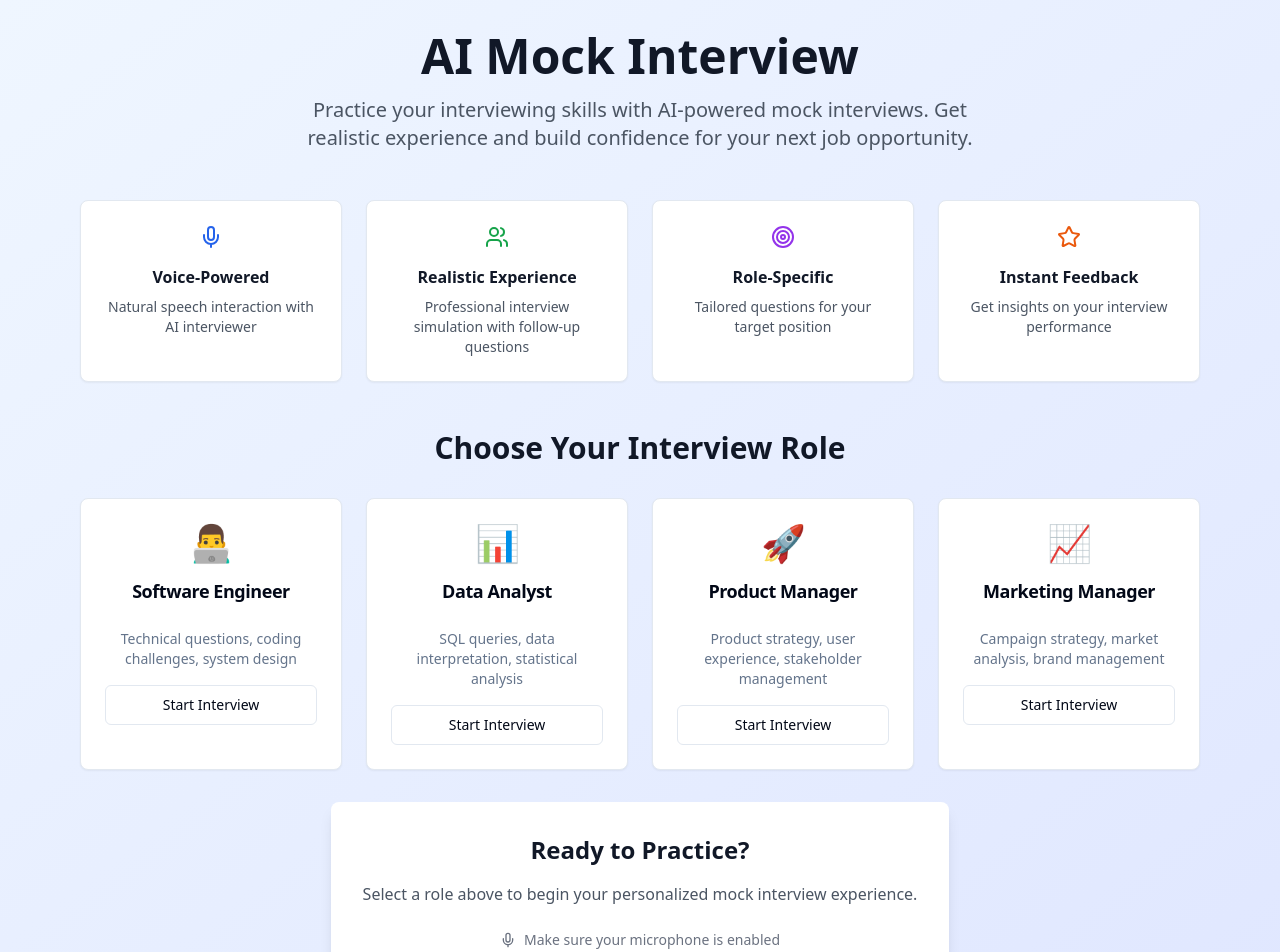
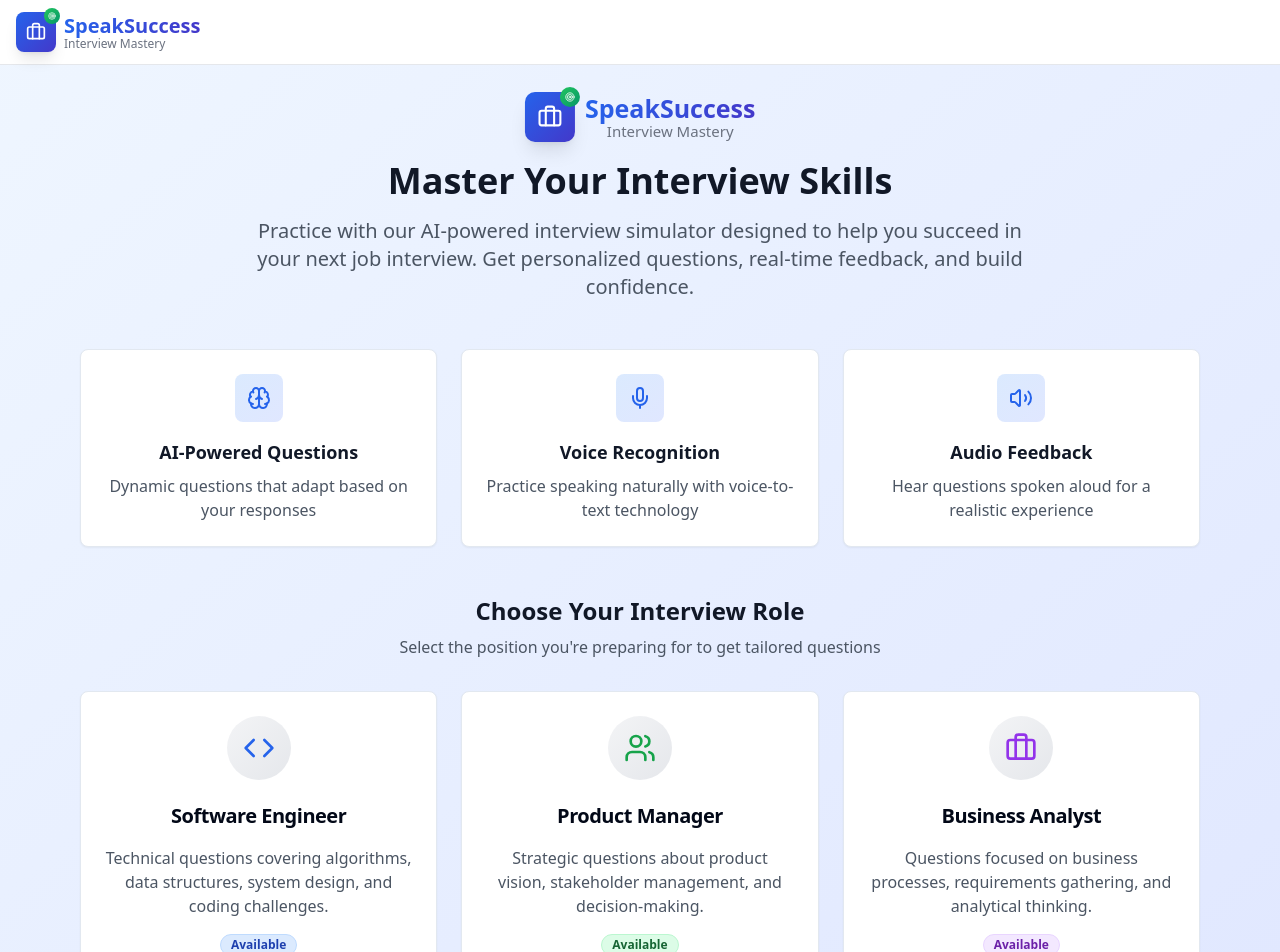
Before and after one commit to kashi-verma/speak-to-succeed-mock, a React (Vite) app: page / in a window 1280 px wide. Shown: the top 952 px of the page. Built offline with nearby package versions, Linux system fonts and the light colour scheme.

Commit message:
Remove Lovable logo and add new logo
Replaced the Lovable heart logo with a new logo in the project.

```diff
--- a/src/App.tsx
+++ b/src/App.tsx
@@ -1,3 +1,4 @@
+
 import { Toaster } from "@/components/ui/toaster";
 import { Toaster as Sonner } from "@/components/ui/sonner";
 import { TooltipProvider } from "@/components/ui/tooltip";
@@ -5,6 +6,7 @@ import { QueryClient, QueryClientProvider } from "@tanstack/react-query";
 import { BrowserRouter, Routes, Route } from "react-router-dom";
 import Index from "./pages/Index";
 import NotFound from "./pages/NotFound";
+import Header from "./components/Header";
 
 const queryClient = new QueryClient();
 
@@ -14,11 +16,14 @@ const App = () => (
       <Toaster />
       <Sonner />
       <BrowserRouter>
-        <Routes>
-          <Route path="/" element={<Index />} />
-          {/* ADD ALL CUSTOM ROUTES ABOVE THE CATCH-ALL "*" ROUTE */}
-          <Route path="*" element={<NotFound />} />
-        </Routes>
+        <div className="min-h-screen bg-gradient-to-br from-blue-50 to-indigo-100">
+          <Header />
+          <Routes>
+            <Route path="/" element={<Index />} />
+            {/* ADD ALL CUSTOM ROUTES ABOVE THE CATCH-ALL "*" ROUTE */}
+            <Route path="*" element={<NotFound />} />
+          </Routes>
+        </div>
       </BrowserRouter>
     </TooltipProvider>
   </QueryClientProvider>
--- /dev/null
+++ b/src/components/Header.tsx
@@ -0,0 +1,14 @@
+
+import Logo from './Logo';
+
+const Header = () => {
+  return (
+    <header className="bg-white border-b border-gray-200 sticky top-0 z-50">
+      <div className="container mx-auto px-4 py-3">
+        <Logo />
+      </div>
+    </header>
+  );
+};
+
+export default Header;
--- a/src/components/InterviewWelcome.tsx
+++ b/src/components/InterviewWelcome.tsx
@@ -1,128 +1,146 @@
 
+import { useState } from 'react';
 import { Button } from '@/components/ui/button';
-import { Card, CardContent, CardDescription, CardHeader, CardTitle } from '@/components/ui/card';
-import { Mic, Users, Target, Star } from 'lucide-react';
+import { Card, CardContent, CardHeader, CardTitle } from '@/components/ui/card';
+import { Badge } from '@/components/ui/badge';
+import { Briefcase, Users, Code, Mic, Volume2, Brain } from 'lucide-react';
+import Logo from './Logo';
 
 interface InterviewWelcomeProps {
   onStartInterview: (role: string) => void;
 }
 
 const InterviewWelcome = ({ onStartInterview }: InterviewWelcomeProps) => {
+  const [selectedRole, setSelectedRole] = useState<string>('');
+
   const roles = [
     {
+      id: 'software-engineer',
       title: 'Software Engineer',
-      description: 'Technical questions, coding challenges, system design',
-      icon: '👨‍💻'
+      icon: Code,
+      description: 'Technical questions covering algorithms, data structures, system design, and coding challenges.',
+      color: 'bg-blue-100 text-blue-800 border-blue-200',
+      iconColor: 'text-blue-600'
     },
     {
-      title: 'Data Analyst',
-      description: 'SQL queries, data interpretation, statistical analysis',
-      icon: '📊'
+      id: 'product-manager',
+      title: 'Product Manager',
+      icon: Users,
+      description: 'Strategic questions about product vision, stakeholder management, and decision-making.',
+      color: 'bg-green-100 text-green-800 border-green-200',
+      iconColor: 'text-green-600'
     },
     {
-      title: 'Product Manager',
-      description: 'Product strategy, user experience, stakeholder management',
-      icon: '🚀'
-    },
-    {
-      title: 'Marketing Manager',
-      description: 'Campaign strategy, market analysis, brand management',
-      icon: '📈'
+      id: 'business-analyst',
+      title: 'Business Analyst',
+      icon: Briefcase,
+      description: 'Questions focused on business processes, requirements gathering, and analytical thinking.',
+      color: 'bg-purple-100 text-purple-800 border-purple-200',
+      iconColor: 'text-purple-600'
     }
   ];
 
   const features = [
     {
-      icon: <Mic className="w-6 h-6 text-blue-600" />,
-      title: 'Voice-Powered',
-      description: 'Natural speech interaction with AI interviewer'
+      icon: Brain,
+      title: 'AI-Powered Questions',
+      description: 'Dynamic questions that adapt based on your responses'
     },
     {
-      icon: <Users className="w-6 h-6 text-green-600" />,
-      title: 'Realistic Experience',
-      description: 'Professional interview simulation with follow-up questions'
+      icon: Mic,
+      title: 'Voice Recognition',
+      description: 'Practice speaking naturally with voice-to-text technology'
     },
     {
-      icon: <Target className="w-6 h-6 text-purple-600" />,
-      title: 'Role-Specific',
-      description: 'Tailored questions for your target position'
-    },
-    {
-      icon: <Star className="w-6 h-6 text-orange-600" />,
-      title: 'Instant Feedback',
-      description: 'Get insights on your interview performance'
+      icon: Volume2,
+      title: 'Audio Feedback',
+      description: 'Hear questions spoken aloud for a realistic experience'
     }
   ];
 
   return (
     <div className="container mx-auto px-4 py-8 max-w-6xl">
-      {/* Header */}
+      {/* Header with Logo */}
       <div className="text-center mb-12">
-        <h1 className="text-5xl font-bold text-gray-900 mb-4">
-          AI Mock Interview
+        <div className="flex justify-center mb-6">
+          <Logo className="scale-125" />
+        </div>
+        <h1 className="text-4xl font-bold text-gray-900 mb-4">
+          Master Your Interview Skills
         </h1>
-        <p className="text-xl text-gray-600 max-w-2xl mx-auto">
-          Practice your interviewing skills with AI-powered mock interviews.
-          Get realistic experience and build confidence for your next job opportunity.
+        <p className="text-xl text-gray-600 max-w-3xl mx-auto">
+          Practice with our AI-powered interview simulator designed to help you succeed in your next job interview.
+          Get personalized questions, real-time feedback, and build confidence.
         </p>
       </div>
 
       {/* Features */}
-      <div className="grid md:grid-cols-2 lg:grid-cols-4 gap-6 mb-12">
+      <div className="grid md:grid-cols-3 gap-6 mb-12">
         {features.map((feature, index) => (
-          <Card key={index} className="text-center p-6 hover:shadow-lg transition-shadow">
-            <div className="flex justify-center mb-4">
-              {feature.icon}
+          <div key={index} className="text-center p-6 bg-white rounded-lg shadow-sm border">
+            <div className="w-12 h-12 bg-gradient-to-br from-blue-100 to-indigo-100 rounded-lg flex items-center justify-center mx-auto mb-4">
+              <feature.icon className="w-6 h-6 text-blue-600" />
             </div>
-            <h3 className="font-semibold text-gray-900 mb-2">{feature.title}</h3>
-            <p className="text-sm text-gray-600">{feature.description}</p>
-          </Card>
+            <h3 className="text-lg font-semibold text-gray-900 mb-2">{feature.title}</h3>
+            <p className="text-gray-600">{feature.description}</p>
+          </div>
         ))}
       </div>
 
       {/* Role Selection */}
       <div className="mb-8">
-        <h2 className="text-3xl font-bold text-center text-gray-900 mb-8">
+        <h2 className="text-2xl font-bold text-center text-gray-900 mb-2">
           Choose Your Interview Role
         </h2>
-        <div className="grid md:grid-cols-2 lg:grid-cols-4 gap-6">
-          {roles.map((role, index) => (
+        <p className="text-center text-gray-600 mb-8">
+          Select the position you're preparing for to get tailored questions
+        </p>
+
+        <div className="grid md:grid-cols-3 gap-6">
+          {roles.map((role) => (
             <Card
-              key={index}
-              className="cursor-pointer hover:shadow-lg transition-all duration-300 hover:scale-105"
-              onClick={() => onStartInterview(role.title)}
+              key={role.id}
+              className={`cursor-pointer transition-all duration-200 hover:shadow-lg ${
+                selectedRole === role.id
+                  ? 'ring-2 ring-blue-500 shadow-lg'
+                  : 'hover:shadow-md'
+              }`}
+              onClick={() => setSelectedRole(role.id)}
             >
-              <CardHeader className="text-center">
-                <div className="text-4xl mb-2">{role.icon}</div>
-                <CardTitle className="text-lg">{role.title}</CardTitle>
+              <CardHeader className="text-center pb-4">
+                <div className="w-16 h-16 bg-gradient-to-br from-gray-100 to-gray-200 rounded-full flex items-center justify-center mx-auto mb-4">
+                  <role.icon className={`w-8 h-8 ${role.iconColor}`} />
+                </div>
+                <CardTitle className="text-xl">{role.title}</CardTitle>
               </CardHeader>
               <CardContent>
-                <CardDescription className="text-center text-sm">
-                  {role.description}
-                </CardDescription>
-                <Button className="w-full mt-4" variant="outline">
-                  Start Interview
-                </Button>
+                <p className="text-gray-600 text-center mb-4">{role.description}</p>
+                <div className="flex justify-center">
+                  <Badge variant="secondary" className={role.color}>
+                    {selectedRole === role.id ? 'Selected' : 'Available'}
+                  </Badge>
+                </div>
               </CardContent>
             </Card>
           ))}
         </div>
       </div>
 
-      {/* CTA */}
+      {/* Start Button */}
       <div className="text-center">
-        <div className="bg-white rounded-lg p-8 shadow-lg inline-block">
-          <h3 className="text-2xl font-bold text-gray-900 mb-4">
-            Ready to Practice?
-          </h3>
-          <p className="text-gray-600 mb-6">
-            Select a role above to begin your personalized mock interview experience.
+        <Button
+          size="lg"
+          onClick={() => selectedRole && onStartInterview(selectedRole)}
+          disabled={!selectedRole}
+          className="px-8 py-3 text-lg bg-gradient-to-r from-blue-600 to-indigo-700 hover:from-blue-700 hover:to-indigo-800"
+        >
+          Start AI Interview
+        </Button>
+        {!selectedRole && (
+          <p className="text-sm text-gray-500 mt-2">
+            Please select a role to continue
           </p>
-          <div className="flex items-center justify-center gap-2 text-sm text-gray-500">
-            <Mic className="w-4 h-4" />
-            <span>Make sure your microphone is enabled</span>
-          </div>
-        </div>
+        )}
       </div>
     </div>
   );
--- /dev/null
+++ b/src/components/Logo.tsx
@@ -0,0 +1,25 @@
+
+import { Briefcase, Users, Target } from 'lucide-react';
+
+const Logo = ({ className = "" }: { className?: string }) => {
+  return (
+    <div className={`flex items-center gap-2 ${className}`}>
+      <div className="relative">
+        <div className="w-10 h-10 bg-gradient-to-br from-blue-600 to-indigo-700 rounded-lg flex items-center justify-center shadow-lg">
+          <Briefcase className="w-5 h-5 text-white" />
+        </div>
+        <div className="absolute -top-1 -right-1 w-4 h-4 bg-gradient-to-br from-green-500 to-emerald-600 rounded-full flex items-center justify-center">
+          <Target className="w-2 h-2 text-white" />
+        </div>
+      </div>
+      <div className="flex flex-col">
+        <span className="text-xl font-bold bg-gradient-to-r from-blue-600 to-indigo-700 bg-clip-text text-transparent">
+          SpeakSuccess
+        </span>
+        <span className="text-xs text-gray-500 -mt-1">Interview Mastery</span>
+      </div>
+    </div>
+  );
+};
+
+export default Logo;
--- a/src/pages/Index.tsx
+++ b/src/pages/Index.tsx
@@ -28,7 +28,7 @@ const Index = () => {
   };
 
   return (
-    <div className="min-h-screen bg-gradient-to-br from-blue-50 to-indigo-100">
+    <div className="min-h-screen">
       {currentPhase === 'welcome' && (
         <InterviewWelcome onStartInterview={startInterview} />
       )}
```
